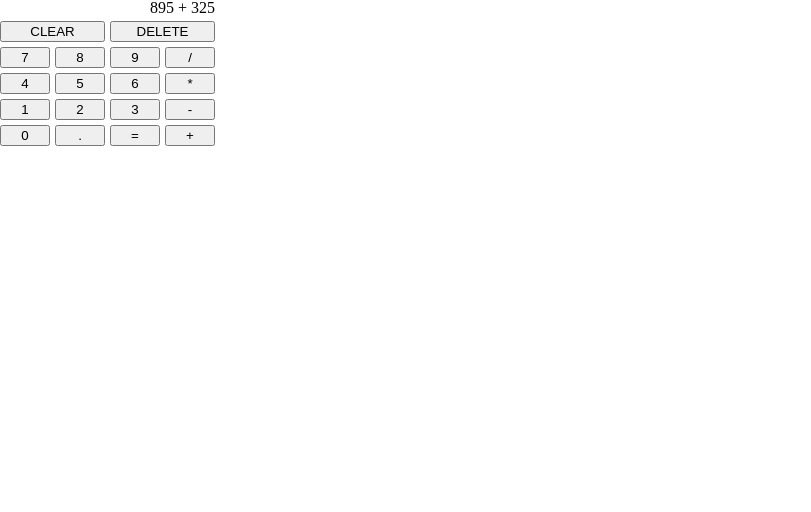
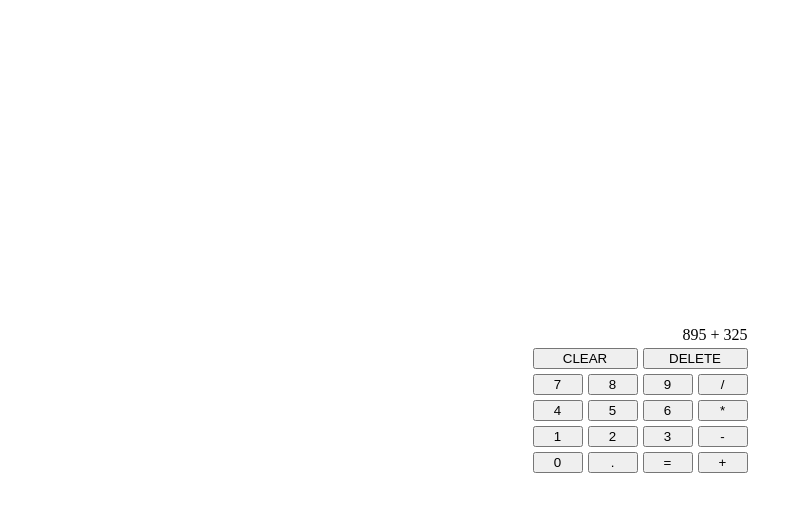
Before and after one commit to LucasDev96/simple-calculator, a plain HTML site: page index.html in a window 1280 px wide. Shown: the whole page, without its empty margins (0-811 px from the left). Drawn offline with Linux system fonts and the light colour scheme.

Commit message:
Made body a flex display to center the calculator.

```diff
--- a/css/styles.css
+++ b/css/styles.css
@@ -1,3 +1,12 @@
+body {
+    width: 100vw;
+    height: 100vh;
+    display: flex;
+    flex-direction: row;
+    justify-content: center;
+    align-items: center;
+}
+
 #calcContainer {
     display: grid;
     grid-template-columns: 50px 50px 50px 50px;
```
